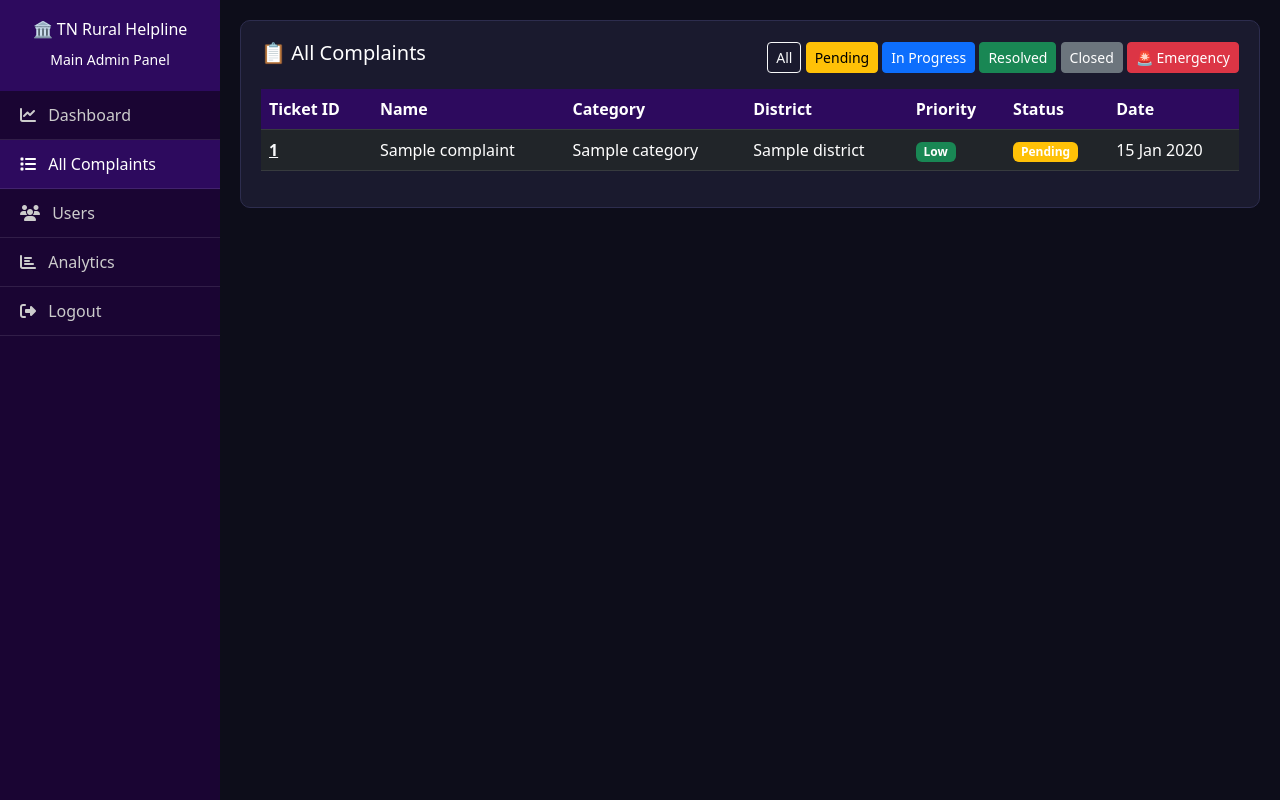
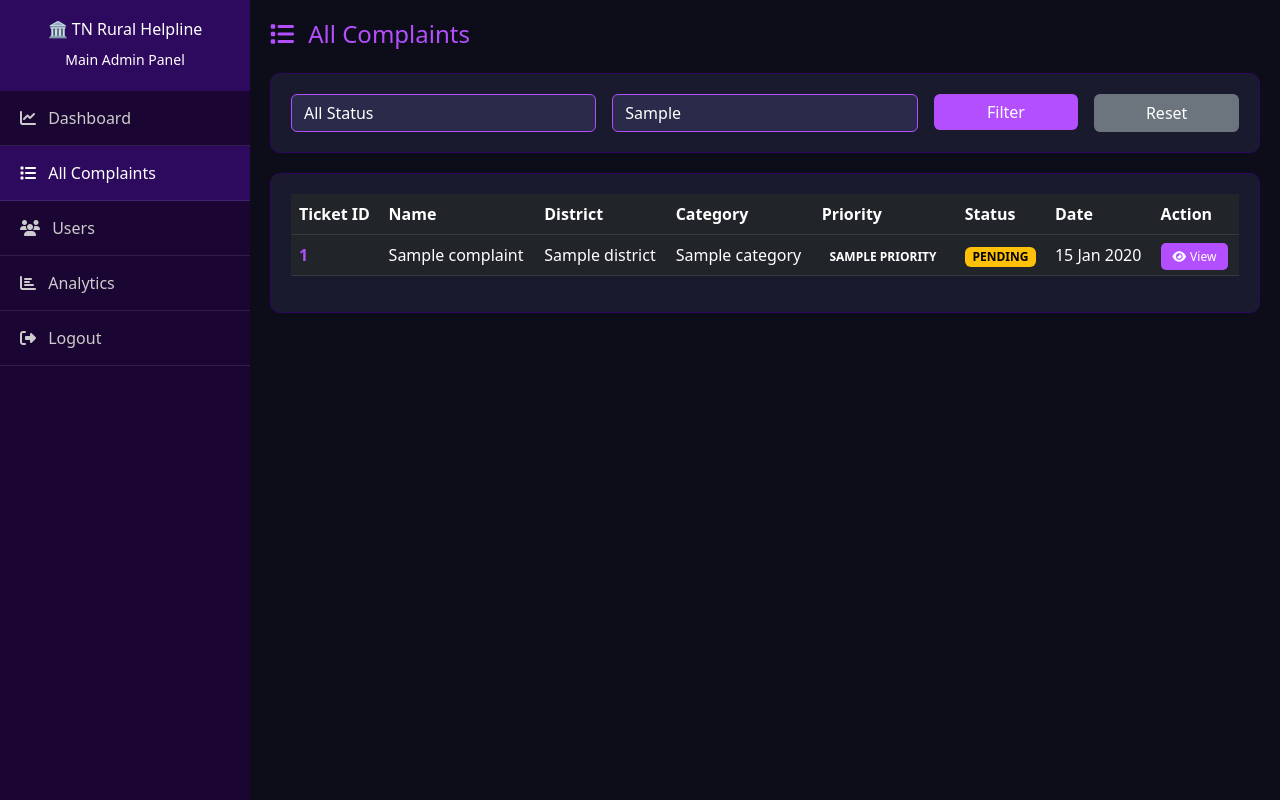
Before and after one commit to Soundu333/tn-rural-helpline, a Django app: template templates/main_admin/complaints.html in a window 1280 px wide. Run offline with Django 5.2, Linux system fonts and the light colour scheme; the template is opened without the code that fills it: most values are stand-ins (such as "Sample title", 1, 10 or a date in 2020).

Commit message:
fixx complaint detail url

```diff
--- a/templates/main_admin/complaints.html
+++ b/templates/main_admin/complaints.html
@@ -7,44 +7,29 @@
     <link href="https://cdn.jsdelivr.net/npm/bootstrap@5.3.0/dist/css/bootstrap.min.css" rel="stylesheet">
     <link href="https://cdnjs.cloudflare.com/ajax/libs/font-awesome/6.4.0/css/all.min.css" rel="stylesheet">
     <style>
-        body { background: #0d0d1a; color: white; }
-        .sidebar {
-            background: #1a0533;
-            min-height: 100vh;
-            padding: 0;
-            position: fixed;
-            width: 220px;
-        }
-        .sidebar-header {
-            background: #2d0a5e;
-            padding: 20px;
-            text-align: center;
-            color: white;
-        }
-        .sidebar-menu a {
-            display: block;
-            padding: 12px 20px;
-            color: #ccc;
-            text-decoration: none;
-            border-bottom: 1px solid rgba(255,255,255,0.1);
-        }
-        .sidebar-menu a:hover, .sidebar-menu a.active {
-            background: #2d0a5e;
-            color: white;
-        }
-        .main-content {
-            margin-left: 220px;
-            padding: 20px;
-        }
-        .card-dark {
-            background: #1a1a2e;
-            border-radius: 10px;
-            padding: 20px;
-            border: 1px solid #2d2d4e;
-        }
-        .table-dark th {
-            background: #2d0a5e !important;
-        }
+        body { background: #0d0d1a; color: #e0e0e0; }
+        .sidebar { background: #1a0533; min-height: 100vh; position: fixed; width: 250px; }
+        .sidebar-header { background: #2d0a5e; padding: 20px; text-align: center; color: white; }
+        .sidebar-menu a { display: block; padding: 15px 20px; color: #ccc; text-decoration: none; border-bottom: 1px solid rgba(255,255,255,0.1); }
+        .sidebar-menu a:hover, .sidebar-menu a.active { background: #2d0a5e; color: white; }
+        .main-content { margin-left: 250px; padding: 20px; }
+        .filter-card { background: #1a1a2e; border-radius: 10px; border: 1px solid #2d0a5e; padding: 20px; margin-bottom: 20px; }
+        .table-card { background: #1a1a2e; border-radius: 10px; border: 1px solid #2d0a5e; padding: 20px; }
+        .table { color: #e0e0e0; }
+        .table thead { background: #2d0a5e; }
+        .table tbody tr:hover { background: #2a2a4a; }
+        .badge-pending { background: #ffc107; color: #000; }
+        .badge-in_progress { background: #17a2b8; }
+        .badge-resolved { background: #28a745; }
+        .badge-closed { background: #6c757d; }
+        .badge-emergency { background: #dc3545; }
+        .badge-high { background: #fd7e14; }
+        .badge-medium { background: #007bff; }
+        .badge-low { background: #28a745; }
+        .btn-view { background: #b44fff; color: white; border: none; padding: 5px 12px; border-radius: 5px; font-size: 12px; text-decoration: none; }
+        .btn-view:hover { background: #9b3de0; color: white; }
+        .form-control, .form-select { background: #2a2a4a; color: white; border: 1px solid #b44fff; }
+        .form-select option { background: #1a1a2e; }
     </style>
 </head>
 <body>
@@ -63,79 +48,64 @@
     </div>
 
     <div class="main-content">
-        <div class="card-dark">
-            <div class="d-flex justify-content-between align-items-center mb-3">
-                <h5>📋 All Complaints</h5>
-                <div>
-                    <a href="?status=" class="btn btn-sm btn-outline-light">All</a>
-                    <a href="?status=pending" class="btn btn-sm btn-warning">Pending</a>
-                    <a href="?status=in_progress" class="btn btn-sm btn-primary">In Progress</a>
-                    <a href="?status=resolved" class="btn btn-sm btn-success">Resolved</a>
-                    <a href="?status=closed" class="btn btn-sm btn-secondary">Closed</a>
-                    <a href="?priority=emergency" class="btn btn-sm btn-danger">🚨 Emergency</a>
+        <h4 style="color:#b44fff;" class="mb-4"><i class="fas fa-list me-2"></i> All Complaints</h4>
+
+        <div class="filter-card">
+            <form method="GET" class="row g-3">
+                <div class="col-md-4">
+                    <select name="status" class="form-select">
+                        <option value="">All Status</option>
+                        <option value="pending" {% if status_filter == 'pending' %}selected{% endif %}>Pending</option>
+                        <option value="in_progress" {% if status_filter == 'in_progress' %}selected{% endif %}>In Progress</option>
+                        <option value="resolved" {% if status_filter == 'resolved' %}selected{% endif %}>Resolved</option>
+                        <option value="closed" {% if status_filter == 'closed' %}selected{% endif %}>Closed</option>
+                    </select>
                 </div>
+                <div class="col-md-4">
+                    <input type="text" name="district" class="form-control" placeholder="Filter by district..." value="{{ district_filter }}">
+                </div>
+                <div class="col-md-2">
+                    <button type="submit" class="btn btn-purple w-100" style="background:#b44fff; color:white; border:none;">Filter</button>
+                </div>
+                <div class="col-md-2">
+                    <a href="/accounts/main-admin/complaints/" class="btn w-100" style="background:#6c757d; color:white;">Reset</a>
+                </div>
+            </form>
         </div>
 
-            <div class="table-responsive">
+        <div class="table-card">
             <table class="table table-dark table-hover">
                 <thead>
                     <tr>
                         <th>Ticket ID</th>
                         <th>Name</th>
+                        <th>District</th>
                         <th>Category</th>
-                            <th>District</th>
                         <th>Priority</th>
                         <th>Status</th>
                         <th>Date</th>
+                        <th>Action</th>
                     </tr>
                 </thead>
                 <tbody>
                     {% for complaint in complaints %}
                     <tr>
-                            <td><a href="{% url 'mainadmin_complaint_detail' complaint.id %}" class="text-light">
-        <strong>{{ complaint.ticket_id }}</strong>
-    </a>
-</td>
-                            <td>{{ complaint.name|default:complaint.user.username }}</td>
-                            <td>{{ complaint.category.name|default:"N/A" }}</td>
+                        <td><strong style="color:#b44fff;">{{ complaint.ticket_id }}</strong></td>
+                        <td>{{ complaint.name }}</td>
                         <td>{{ complaint.district }}</td>
-                            <td>
-                                {% if complaint.priority == 'emergency' %}
-                                    <span class="badge bg-danger">🚨 Emergency</span>
-                                {% elif complaint.priority == 'high' %}
-                                    <span class="badge bg-warning">High</span>
-                                {% elif complaint.priority == 'medium' %}
-                                    <span class="badge bg-primary">Medium</span>
-                                {% else %}
-                                    <span class="badge bg-success">Low</span>
-                                {% endif %}
-                            </td>
-                            <td>
-                                {% if complaint.status == 'pending' %}
-                                    <span class="badge bg-warning">Pending</span>
-                                {% elif complaint.status == 'in_progress' %}
-                                    <span class="badge bg-primary">In Progress</span>
-                                {% elif complaint.status == 'resolved' %}
-                                    <span class="badge bg-success">Resolved</span>
-                                {% elif complaint.status == 'closed' %}
-                                    <span class="badge bg-secondary">Closed</span>
-                                {% else %}
-                                    <span class="badge bg-danger">{{ complaint.status|upper }}</span>
-                                {% endif %}
-                            </td>
+                        <td>{{ complaint.category.name }}</td>
+                        <td><span class="badge badge-{{ complaint.priority }}">{{ complaint.priority|upper }}</span></td>
+                        <td><span class="badge badge-{{ complaint.status }}">{{ complaint.status|upper }}</span></td>
                         <td>{{ complaint.created_at|date:"d M Y" }}</td>
+                        <td><a href=/accounts/main-admin/complaint/{{ complaint.id }}/ class="btn-view"><i class="fas fa-eye me-1"></i>View</a></td>
                     </tr>
                     {% empty %}
-                        <tr>
-                            <td colspan="7" class="text-center text-muted py-4">No complaints found!</td>
-                        </tr>
+                    <tr><td colspan="8" class="text-center">No complaints found!</td></tr>
                     {% endfor %}
                 </tbody>
             </table>
         </div>
     </div>
-    </div>
-
     <script src="https://cdn.jsdelivr.net/npm/bootstrap@5.3.0/dist/js/bootstrap.bundle.min.js"></script>
 </body>
 </html>
```
Lines whose indentation alone changed are shown as unchanged.
